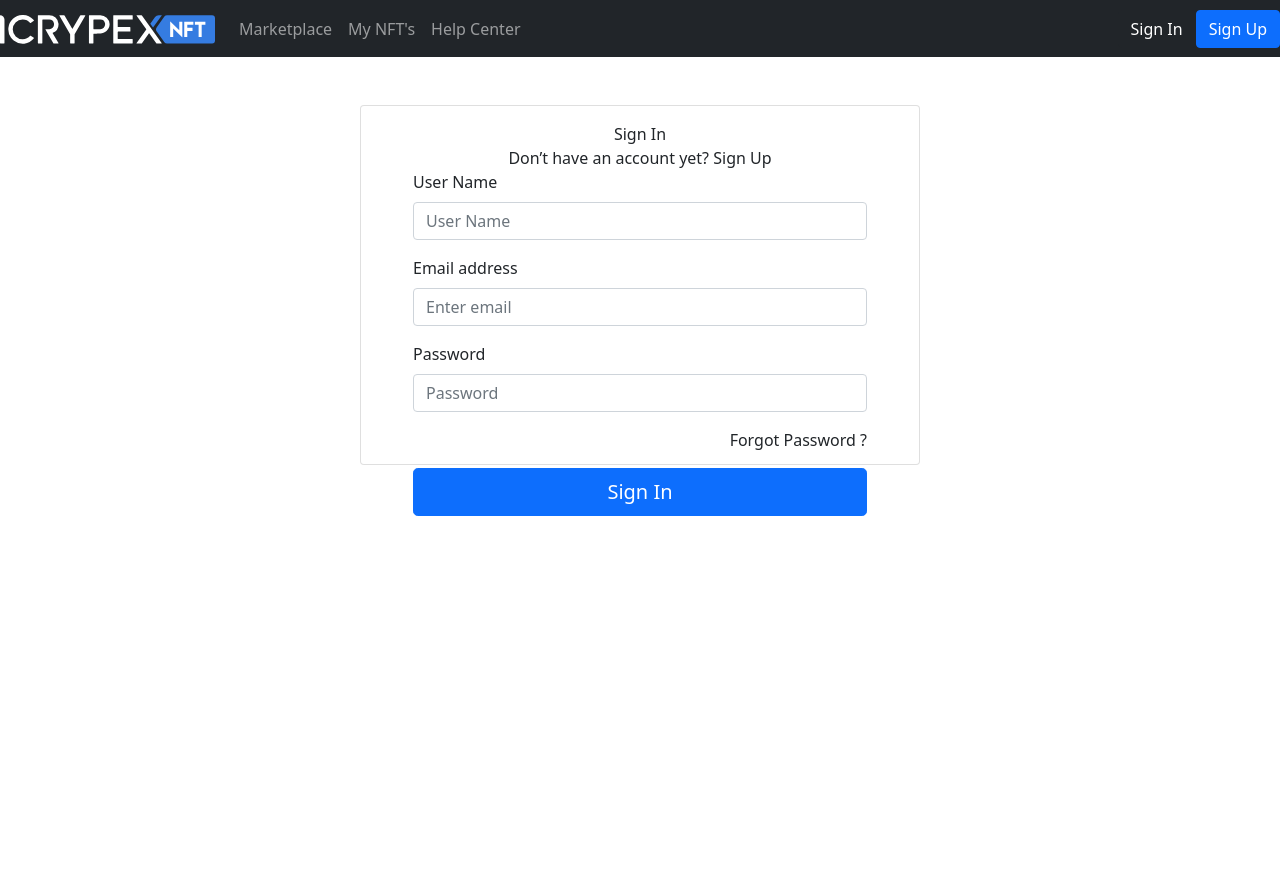
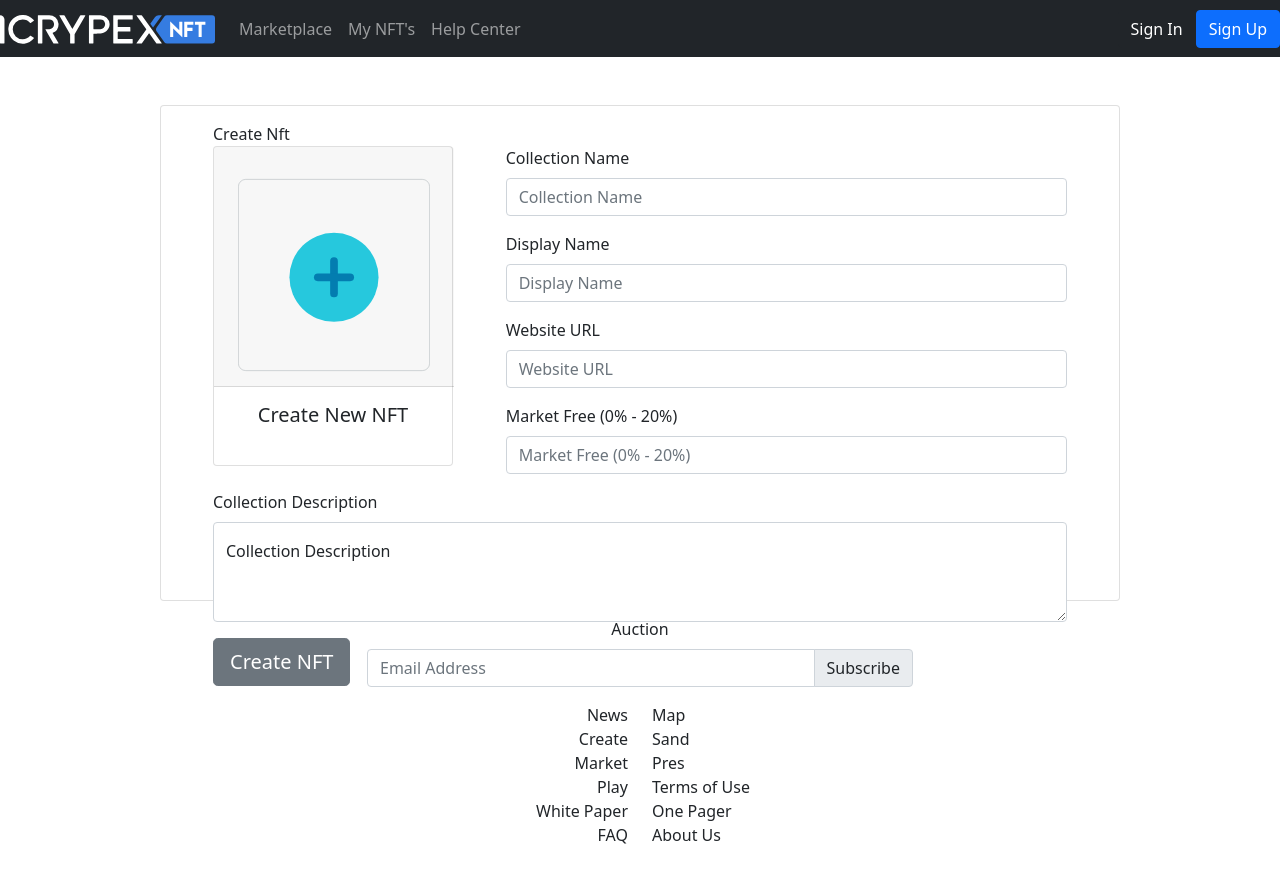
Before and after one commit to DekiVujic/ICRYPEX_NFT_Frontend_2021, a React (Create React App) app: page / in a window 1280 px wide. Shown: the top 882 px of the page. Before the commit the page ends 857 px from the top, so only its background shows below. Built offline with nearby package versions, Linux system fonts and the light colour scheme.

Commit message:
NftCreate.js

```diff
--- a/public/index.html
+++ b/public/index.html
@@ -24,7 +24,7 @@
       work correctly both with client-side routing and a non-root public URL.
       Learn how to configure a non-root public URL by running `npm run build`.
     -->
-    <title>Nft Icrypex</title>
+    <title>Icrypex NFT</title>
   </head>
   <body>
     <noscript>You need to enable JavaScript to run this app.</noscript>
--- a/src/App.js
+++ b/src/App.js
@@ -9,13 +9,14 @@ import CategorySectionForYou from "./components/Home/CategorySectionForYou";
 import Profile from "./components/Profile/Profile";
 import SignUp from "./components/SingUp/SingUp";
 import SignIn from "./components/SingIn/SingIn";
+import NftCreate from "./components/NftCreate/NftCreate";
 
 function App() {
   return (
       <div>
         <Header/>
-        <SignIn/>
-
+        <NftCreate/>
+        <Footer/>
       </div>
   );
 }
--- /dev/null
+++ b/src/components/NftCreate/NftCreate.js
@@ -0,0 +1,84 @@
+import {Button, Card, Col, Container, FloatingLabel, Form, Row} from "react-bootstrap";
+import add_new_nft_card from "../../assets/image/add_new_nft_card.svg";
+
+
+const NftCreate = props => {
+    return (
+        <Container className="justify-content-center pt-5" style={{height:"70vh"}}>
+            <Row className="justify-content-md-center">
+                <Card style={{ width: '60rem', height: '62vh' }} className="text-start">
+                    <Card.Body >
+                        <Container>
+                            <Row >
+                                <Col>
+                                    Create Nft
+                                </Col>
+                            </Row>
+                            <Form>
+                                <Row>
+
+                                <Col lg={4}>
+                                        <Card style={{ width: '15rem', height: '20rem'  }} className="text-center">
+                                            <Card.Header style={{ width: '15rem', height: '15rem'  }}>
+                                                <Card.Img variant="center" src={add_new_nft_card} style={{ width: '12rem', height: '15rem'  }} />
+                                            </Card.Header>
+                                            <Card.Body>
+                                                <Card.Title>Create New NFT</Card.Title>
+
+                                            </Card.Body>
+                                        </Card>
+                                </Col>
+                                <Col lg={8}>
+                                    <Row className="justify-content-center text-start">
+                                        <Col>
+                                                <Form.Group className="mb-3" controlId="formBasicEmail">
+                                                    <Form.Label>Collection Name</Form.Label>
+                                                    <Form.Control type="text" placeholder="Collection Name" />
+                                                </Form.Group>
+                                                <Form.Group className="mb-3" controlId="formBasicEmail">
+                                                    <Form.Label>Display Name</Form.Label>
+                                                    <Form.Control type="text" placeholder="Display Name" />
+                                                </Form.Group>
+                                                <Form.Group className="mb-3" controlId="formBasicEmail">
+                                                    <Form.Label>Website URL</Form.Label>
+                                                    <Form.Control type="text" placeholder="Website URL" />
+                                                </Form.Group>
+                                                <Form.Group className="mb-3" controlId="formBasicEmail">
+                                                    <Form.Label>Market Free (0% - 20%)</Form.Label>
+                                                    <Form.Control type="text" placeholder="Market Free (0% - 20%)" />
+                                                </Form.Group>
+                                        </Col>
+                                    </Row>
+                                </Col>
+
+                            </Row>
+                                <Row>
+                                    <Col>
+                                        <Form.Group className="mb-3" controlId="formBasicEmail">
+                                            <Form.Label>Collection Description</Form.Label>
+                                            <FloatingLabel controlId="floatingTextarea2" label="Collection Description">
+                                                <Form.Control
+                                                    as="textarea"
+                                                    placeholder=""
+                                                    style={{ height: '100px' }}
+                                                />
+                                            </FloatingLabel>
+                                        </Form.Group>
+                                    </Col>
+                                </Row>   <Row>
+                                    <Col>
+                                        <Button variant="secondary" type="submit" size="lg">
+                                            Create NFT
+                                        </Button>
+                                    </Col>
+                                </Row>
+                        </Form>
+                        </Container>
+                    </Card.Body>
+                </Card>
+            </Row>
+        </Container>
+    )
+}
+
+export default NftCreate
--- a/src/components/Profile/AccountActivity.js
+++ b/src/components/Profile/AccountActivity.js
@@ -1,6 +1,4 @@
-import {Card, Col, Container, Row, Tab, Table, Tabs} from "react-bootstrap";
-import add_new_nft_card from "../../assets/image/add_new_nft_card.svg";
-
+import {Card, Container, Tab, Table, Tabs} from "react-bootstrap";
 
 const AccountActivity = props => {
     return (
--- a/src/components/SingIn/SingIn.js
+++ b/src/components/SingIn/SingIn.js
@@ -5,9 +5,9 @@ const SignIn = props => {
     return (
         <Container className="justify-content-center pt-5" style={{height:"100vh"}}>
             <Row className="justify-content-md-center">
-                <Card style={{ width: '35rem', height: '45vh' }} className="text-center">
+                <Card style={{ width: '35rem', height: '450px' }} className="text-center">
                     <Card.Body >
-                        <Container style={{height:"50vh"}}>
+                        <Container>
                             <Row className="justify-content-center">
                                 <Col>
                                     Sign In
```
